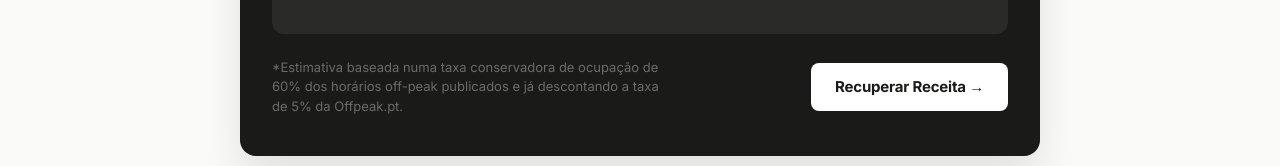
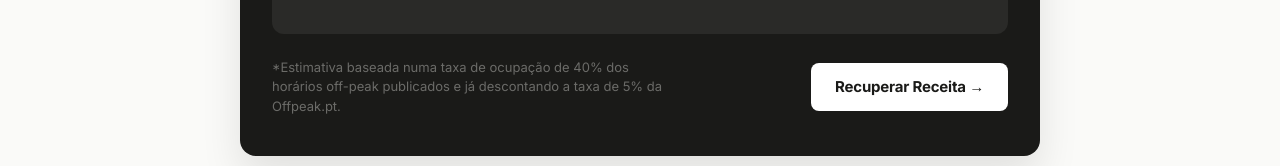
Before and after one commit to ChubbyWallaby/Offpeak, a Next.js app: page /para-negocios in a window 1280 px wide. Shown: the part 922-1088 px from the top of the page. Built offline with nearby package versions, Linux system fonts and the light colour scheme; no server answers.

Commit message:
chore(deals): adjust yield calculator recovery rate to 40%

```diff
--- a/app/para-negocios/YieldCalculator.jsx
+++ b/app/para-negocios/YieldCalculator.jsx
@@ -12,8 +12,8 @@ export default function YieldCalculator() {
   const lostRevenuePerMonth = Math.round(emptySlots * pricePerSlot * 4.33);
 
   const discountedPrice = pricePerSlot * (1 - discountOffered / 100);
-  // Assuming Offpeak can fill roughly 60% of those empty slots with the discount
-  const recoveredSlots = emptySlots * 0.6;
+  // Assuming Offpeak can fill roughly 40% of those empty slots with the discount
+  const recoveredSlots = emptySlots * 0.4;
   const grossRecoveredPerMonth = Math.round(recoveredSlots * discountedPrice * 4.33);
 
   // Offpeak fee is 5%
@@ -130,7 +130,7 @@ export default function YieldCalculator() {
 
       <div style={{ marginTop: "24px", display: "flex", justifyContent: "space-between", alignItems: "center", flexWrap: "wrap", gap: "16px" }}>
         <p style={{ fontSize: "13px", color: "#6b6b68", margin: 0, maxWidth: "400px", lineHeight: 1.5 }}>
-          *Estimativa baseada numa taxa conservadora de ocupação de 60% dos horários off-peak publicados e já descontando a taxa de 5% da Offpeak.pt.
+          *Estimativa baseada numa taxa de ocupação de 40% dos horários off-peak publicados e já descontando a taxa de 5% da Offpeak.pt.
         </p>
         <a
           href="#registar"
```
